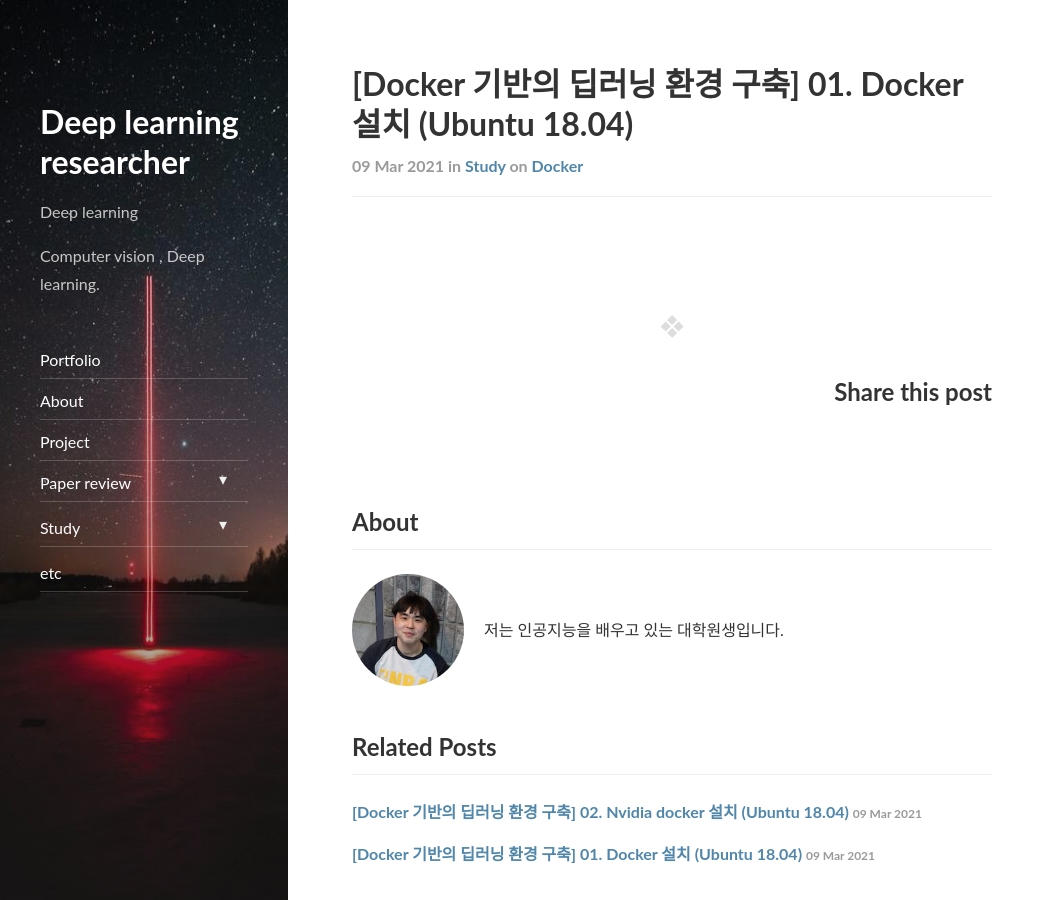
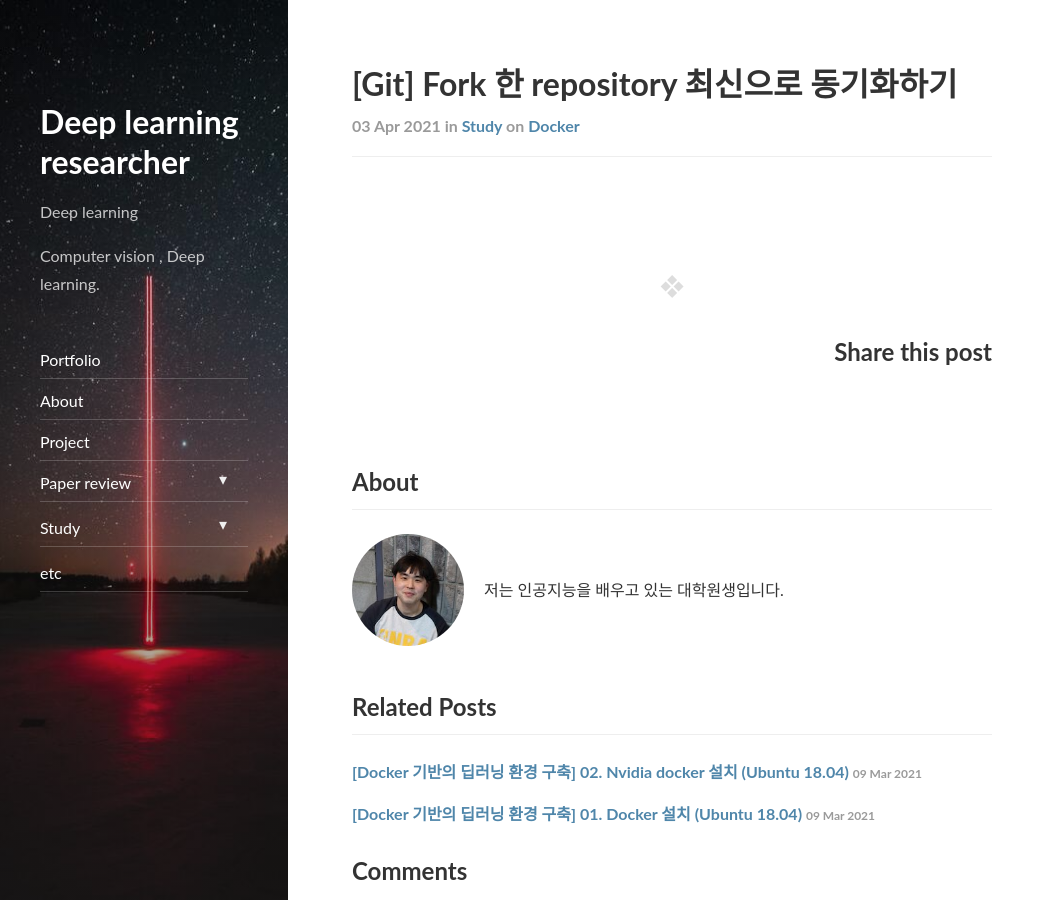
Before and after one commit to sangwon1338/sangwon1338.github.io, a Jekyll site: the page built from _posts/git/2021-04-02-git-fork.md, in a window 1280 px wide and 900 px high. Shown: the whole window, without its empty margins (0-1055 px from the left). Built offline with Jekyll 4.4.1, drawn with Linux system fonts in a browser that asks for light colours; nearby versions of some CDN libraries.

Commit message:
Update 2021-04-02-git-fork.md

```diff
--- a/_posts/git/2021-04-02-git-fork.md
+++ b/_posts/git/2021-04-02-git-fork.md
@@ -1,8 +1,8 @@
 ---
 layout: post
-title: '[Docker 기반의 딥러닝 환경 구축] 01. Docker 설치 (Ubuntu 18.04)'
+title: '[Git] Fork 한 repository 최신으로 동기화하기'
 subtitle: 개요
-date: '2021-03-09 17:51:51 +0900'
+date: '2021-04-03 24:51:51 +0900'
 categories: study
 tags: docker
 comments: true
```
